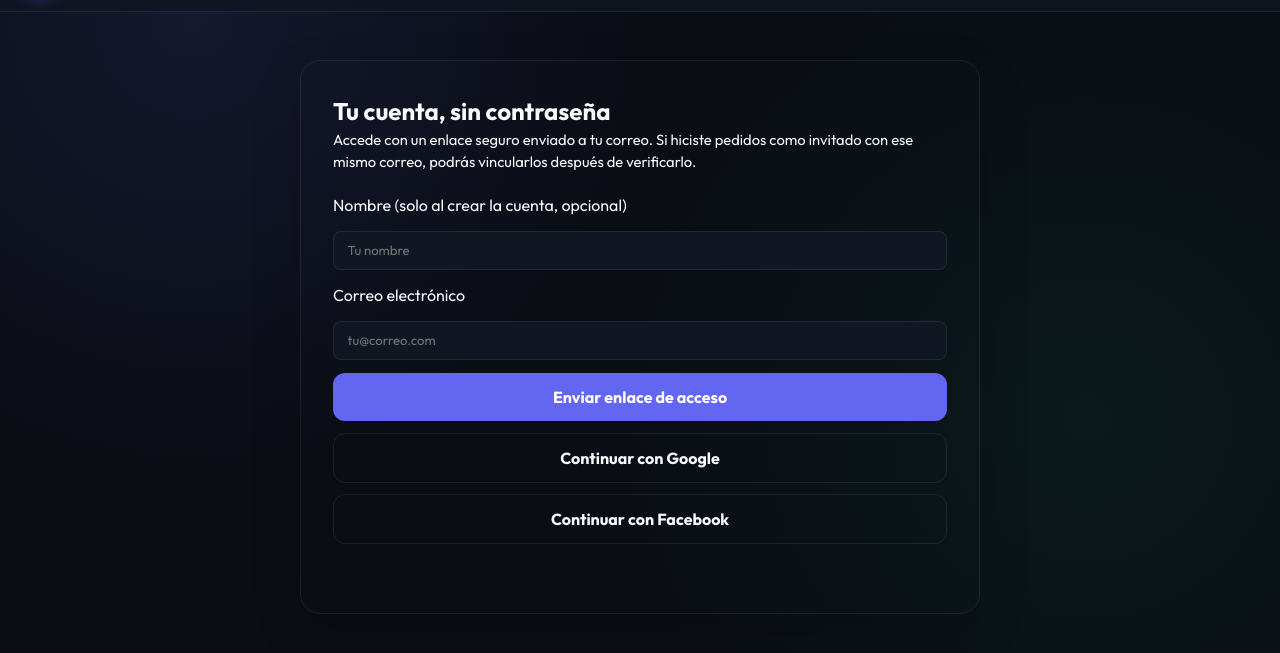
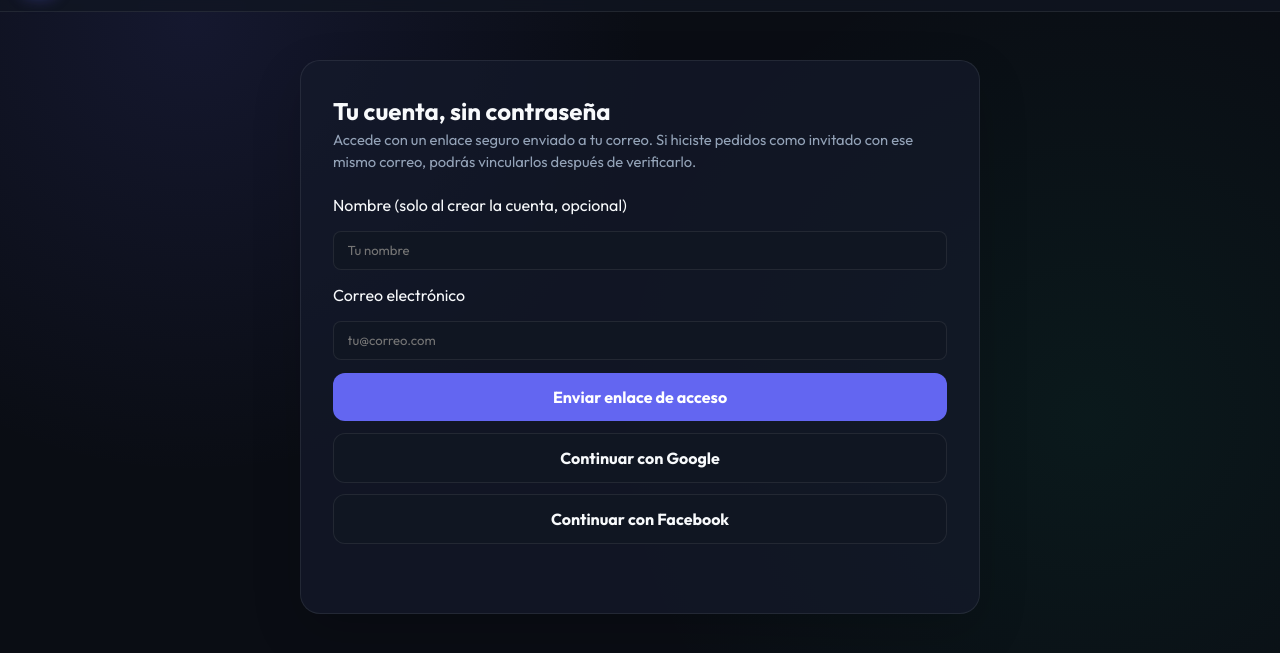
Before and after one commit to RAMIR007/TiendaRamiro, a website: page public/account.html in a window 1280 px wide. Shown: the part 61-714 px from the top of the page. Drawn offline with Linux system fonts and the light colour scheme.

Commit message:
fix(auth): align account page with store theme tokens

```diff
--- a/public/account.html
+++ b/public/account.html
@@ -12,21 +12,21 @@
   <link href="https://fonts.googleapis.com/css2?family=Outfit:wght@400;500;600;700;800&display=swap" rel="stylesheet">
   <style>
     .account-shell{width:min(92%,680px);margin:3rem auto 5rem}
-    .account-card{background:var(--surface-card);border:1px solid var(--border-subtle);border-radius:1.25rem;padding:clamp(1.25rem,4vw,2rem);box-shadow:0 18px 50px rgba(0,0,0,.16)}
+    .account-card{background:var(--bg-card);border:1px solid var(--border-subtle);border-radius:1.25rem;padding:clamp(1.25rem,4vw,2rem);box-shadow:0 18px 50px rgba(0,0,0,.16)}
     .account-card h2{margin-top:0}
     .account-form{display:grid;gap:.85rem;margin-top:1.25rem}
     .account-form input{width:100%;box-sizing:border-box}
     .account-actions{display:grid;gap:.65rem;margin-top:.75rem}
     .account-actions button,.account-form button{min-height:46px;border:0;border-radius:.75rem;padding:.75rem 1rem;font:inherit;font-weight:700;cursor:pointer}
     .account-primary{background:var(--primary);color:white}
-    .account-secondary{background:var(--surface-raised);color:var(--text-primary);border:1px solid var(--border-subtle)!important}
-    .account-status{min-height:1.5rem;margin:.85rem 0 0;color:var(--text-secondary)}
+    .account-secondary{background:var(--bg-secondary);color:var(--text-main);border:1px solid var(--border-subtle)!important}
+    .account-status{min-height:1.5rem;margin:.85rem 0 0;color:var(--text-muted)}
     .account-order{padding:1rem 0;border-bottom:1px solid var(--border-subtle)}
     .account-order:last-child{border-bottom:0}
     .account-order strong{display:block}
-    .account-muted{color:var(--text-secondary);font-size:.92rem}
+    .account-muted{color:var(--text-muted);font-size:.92rem}
     .account-top{display:flex;align-items:center;justify-content:space-between;gap:1rem;flex-wrap:wrap}
-    .account-top a{color:var(--text-primary)}
+    .account-top a{color:var(--text-main)}
     [hidden]{display:none!important}
   </style>
 </head>
```
